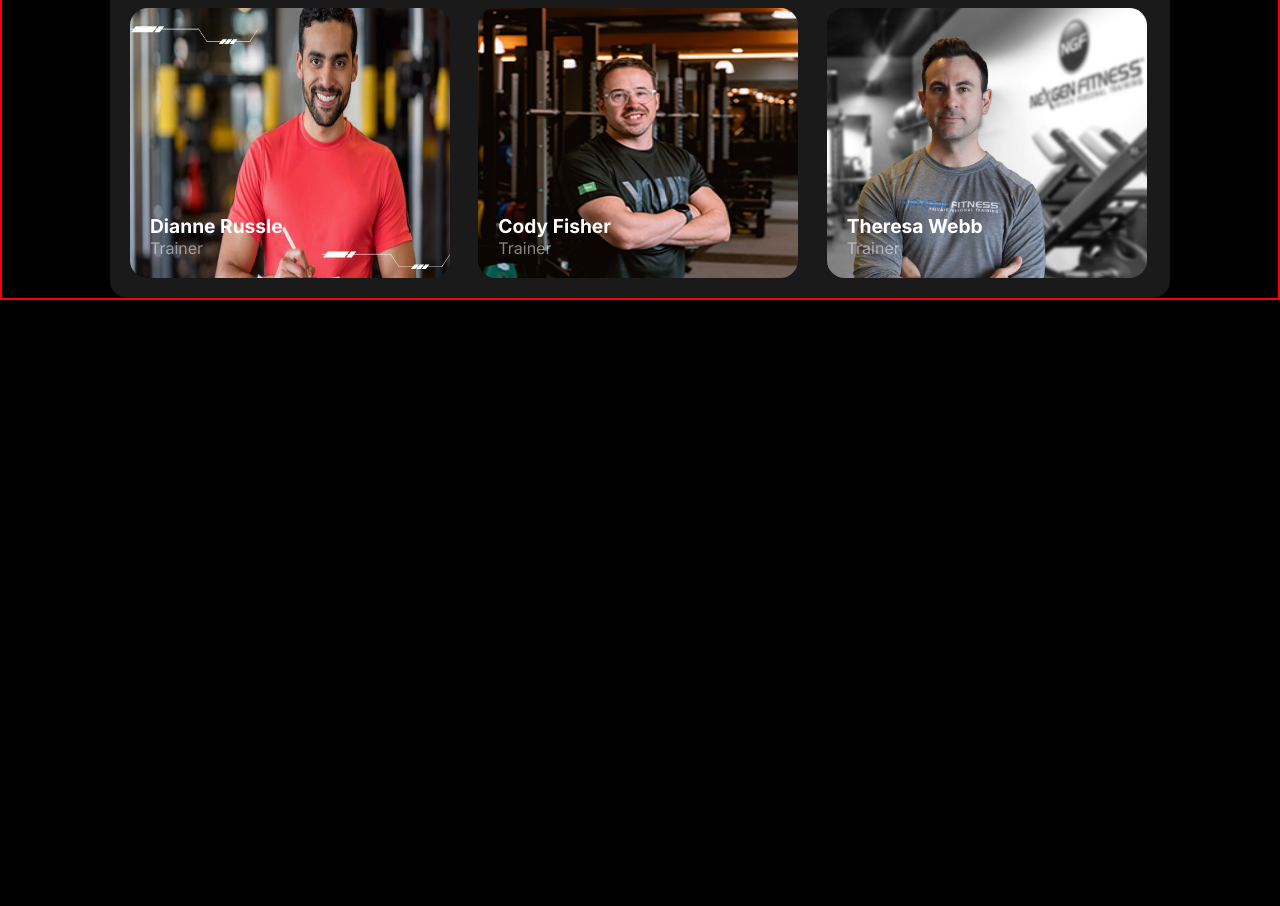
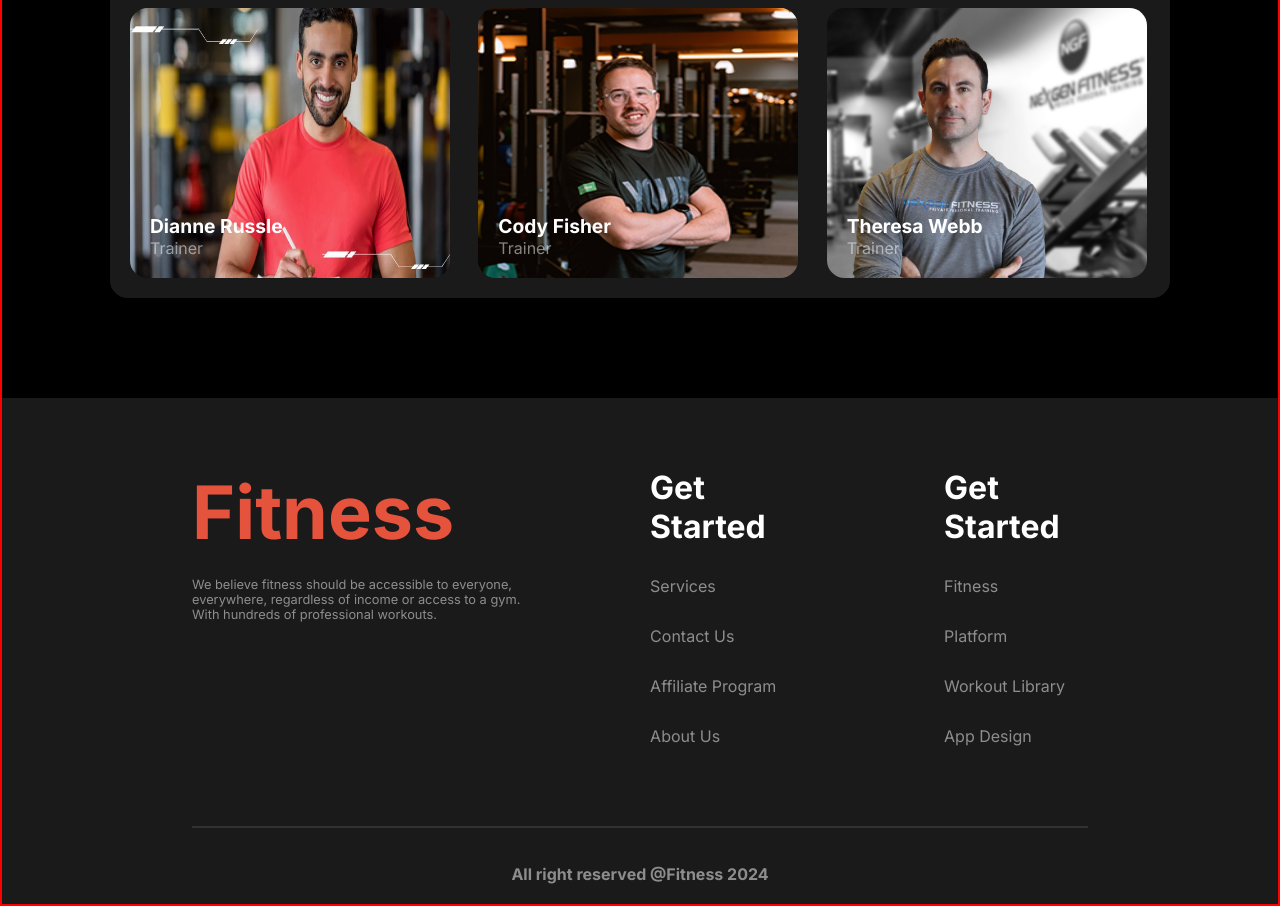
Before and after one commit to munna516/Assignment-2, a plain HTML site: page index.html in a window 1280 px wide. Shown: the part 4253-5159 px from the top of the page. Before the commit the page ends 4553 px from the top, so only its background shows below. Drawn offline with Linux system fonts and the light colour scheme; a web font is replaced by a local one.

Commit message:
footer added

```diff
--- a/CSS/small-device-responsive.css
+++ b/CSS/small-device-responsive.css
@@ -26,7 +26,8 @@
 
     }
 
-    .banner-title {
+    .banner-title,
+    .section-title {
         font-size: 2rem;
     }
 
@@ -42,10 +43,6 @@
     .image-bottom {
         top: -230px;
         left: 10px;
-    }
-
-    .section-title {
-        font-size: 2rem;
     }
 
     .habit-image-container,
@@ -107,4 +104,21 @@
         width: 350px;
     }
 
+    footer {
+        padding: 20px;
+    }
+
+    .footer-content {
+        flex-direction: column;
+    }
+
+    .footer-content-1 {
+        width: 323px;
+    }
+    .footer-content-2 {
+        margin-left: 0;
+        margin-right: 0;
+        margin-top: 30px;
+        margin-bottom: 30px;
+    }
 }
--- a/CSS/styles.css
+++ b/CSS/styles.css
@@ -486,3 +486,65 @@ body {
     text-align: center;
     margin-bottom: 40px;
 }
+
+/* Footer Design */
+footer {
+    max-width: 1440px;
+    margin-top: 100px;
+    padding: 70px 190px 10px 190px;
+    color: white;
+    background: rgba(255, 255, 255, 0.1);
+}
+
+.footer-content {
+    display: flex;
+    max-width: 1060px;
+    margin: 0 auto;
+}
+
+.footer-content-1 {
+    width: 443px;
+}
+
+.footer-content-1 h1 {
+    color: var(--primary-color);
+    font-size: 4.6rem;
+    font-weight: 800px;
+}
+
+.footer-content-1 p {
+    color: var(--tertiary-color);
+    font-size: 0.8rem;
+    margin-top: 20px;
+}
+
+.footer-content-2 h4,
+.footer-content-3 h4 {
+    font-size: 2rem;
+    font-weight: 700;
+    color: var(--secondary-color);
+}
+
+.footer-content-2 p,
+.footer-content-3 p {
+    font-size: 1rem;
+    color: var(--tertiary-color);
+    margin-top: 30px;
+}
+
+.footer-content-2 {
+    margin-left: 100px;
+    margin-right: 150px;
+}
+
+footer .line {
+    border: 1px solid rgba(255, 255, 255, 0.1);
+    margin-top: 80px;
+}
+
+.footer-caption {
+    text-align: center;
+    margin-top: 36px;
+    color: rgba(255, 255, 255, 0.5);
+    margin-bottom: 10px
+}
--- a/index.html
+++ b/index.html
@@ -280,6 +280,31 @@
         </section>
 
     </main>
+    <footer>
+        <div class="footer-content">
+            <div class="footer-content-1">
+                <h1>Fitness</h1>
+                <p>We believe fitness should be accessible to everyone, everywhere, regardless of income or access to a
+                    gym. With hundreds of professional workouts.</p>
+            </div>
+            <div class="footer-content-2">
+                <h4>Get Started</h4>
+                <p>Services</p>
+                <p>Contact Us</p>
+                <p>Affiliate Program</p>
+                <p>About Us</p>
+            </div>
+            <div class="footer-content-3">
+                <h4>Get Started</h4>
+                <p>Fitness</p>
+                <p>Platform</p>
+                <p>Workout Library</p>
+                <p>App Design</p>
+            </div>
+        </div>
+        <hr class="line">
+        <h4 class="footer-caption">All right reserved @Fitness 2024</h4>
+    </footer>
 </body>
 
 </html>
```
